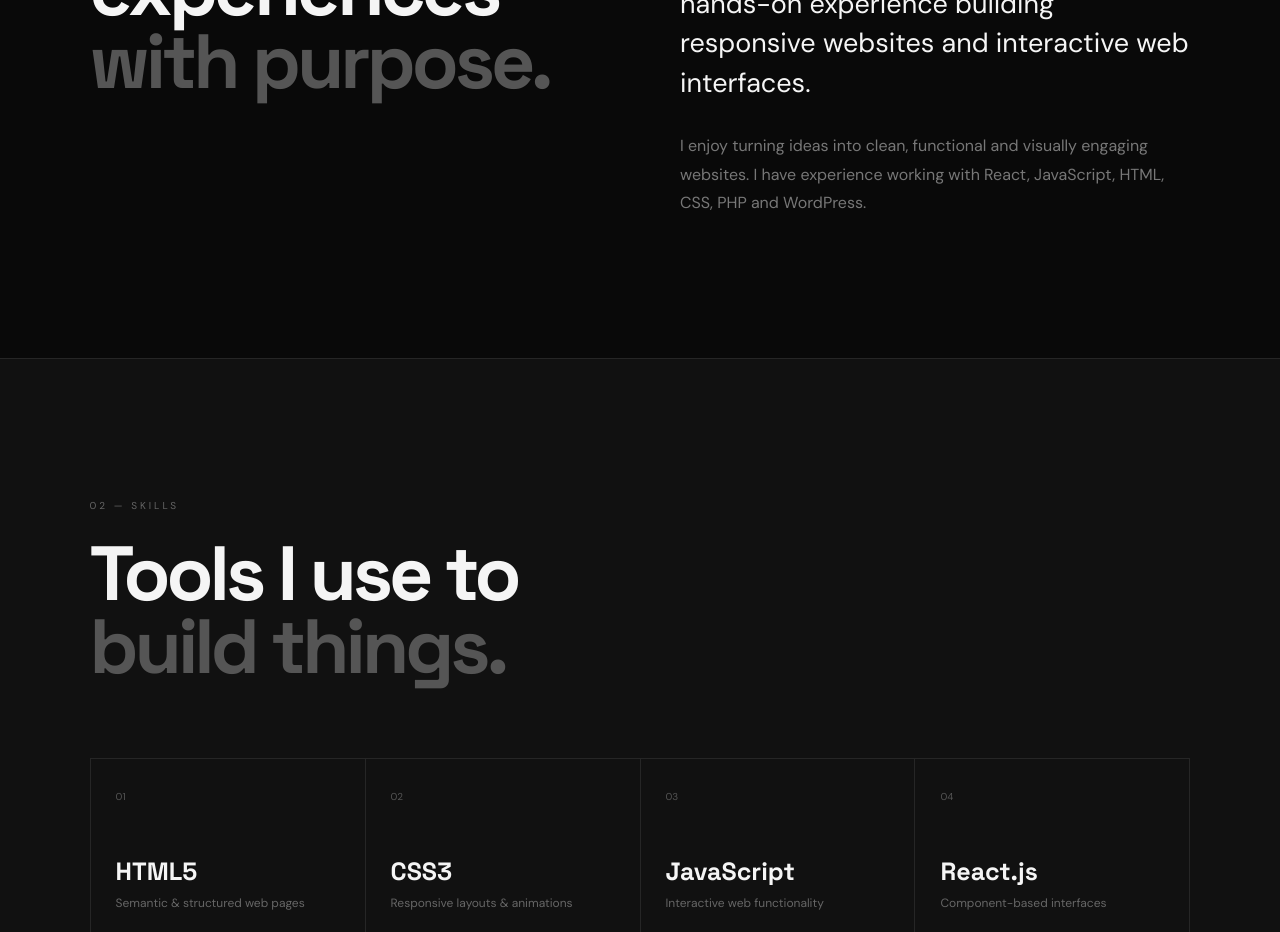
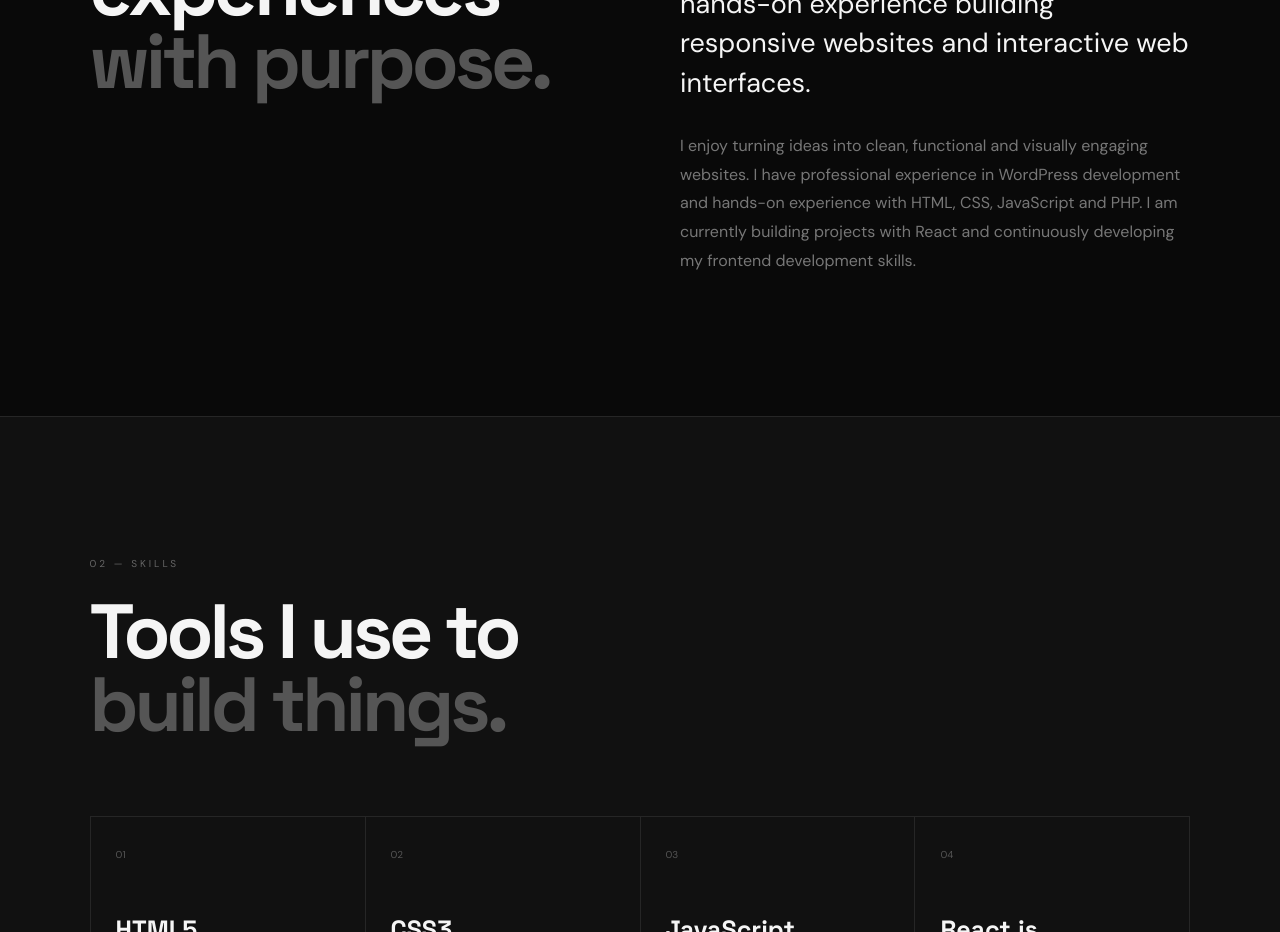
Before and after one commit to SanthiyaJega567/my-portfolio, a React (Vite) app: page / in a window 1280 px wide. Shown: the part 1100-2032 px from the top of the page. Built offline with nearby package versions, Linux system fonts and the light colour scheme.

Commit message:
Update portfolio for GitHub Pages

```diff
--- a/src/App.jsx
+++ b/src/App.jsx
@@ -185,10 +185,11 @@ function App() {
           </p>
 
           <p>
-            I enjoy turning ideas into clean, functional
-            and visually engaging websites. I have
-            experience working with React, JavaScript,
-            HTML, CSS, PHP and WordPress.
+            I enjoy turning ideas into clean, functional and visually engaging websites.
+             I have professional experience in WordPress development and hands-on experience
+              with HTML, CSS, JavaScript and PHP.
+             I am currently building projects with
+              React and continuously developing my frontend development skills.
           </p>
 
         </div>
--- a/vite.config.js
+++ b/vite.config.js
@@ -4,4 +4,5 @@ import { defineConfig } from 'vite'
 // https://vite.dev/config/
 export default defineConfig({
   plugins: [react()],
+  base: '/my-portfolio/',
 })
```
